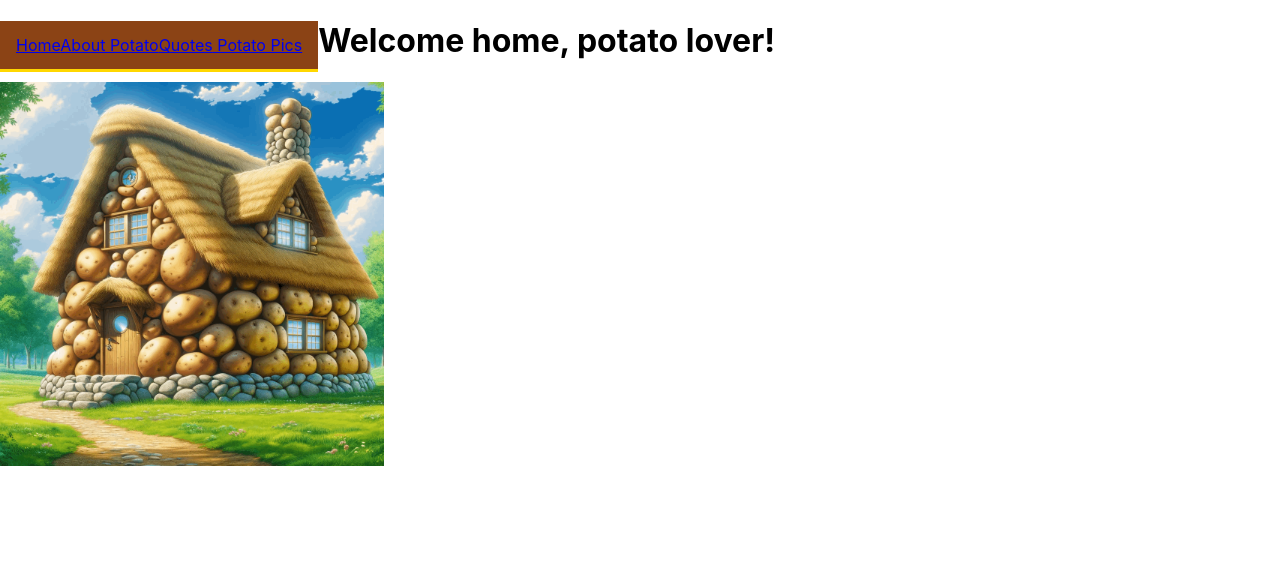
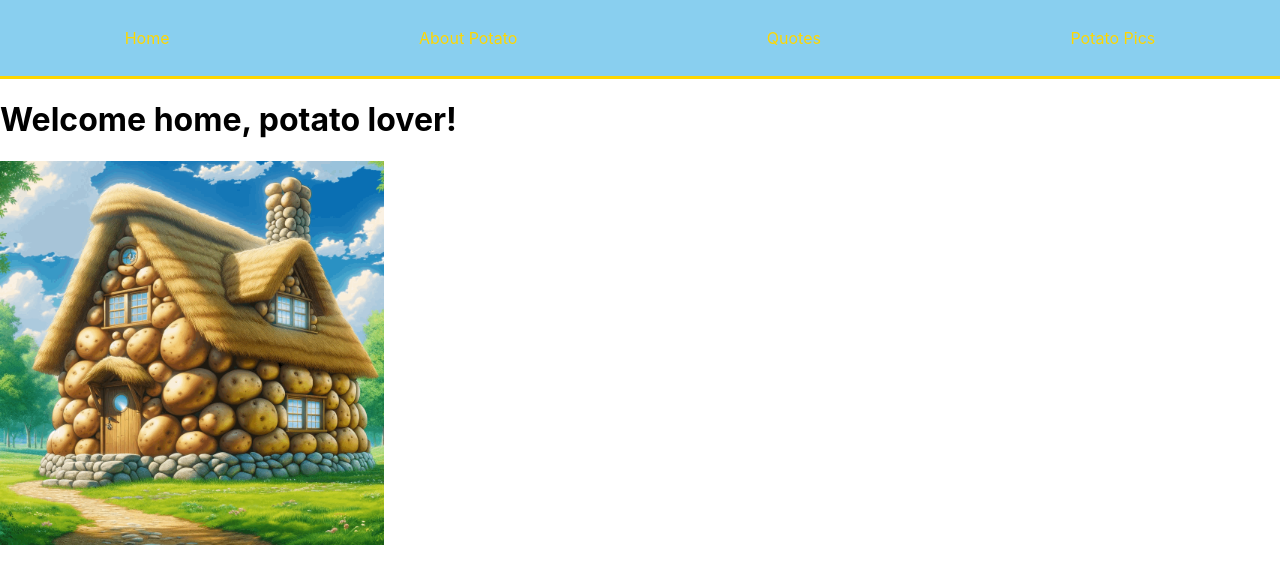
Before and after one commit to PotatoHalez/potato-paradise, a React (Create React App) app: page / in a window 1280 px wide. Shown: the top 584 px of the page. Built offline with nearby package versions, Linux system fonts and the light colour scheme.

Commit message:
Navbar update

```diff
--- a/src/css/Navbar.css
+++ b/src/css/Navbar.css
@@ -1,20 +1,24 @@
 .navbar {
-    background-color: #8B4315;
+    background-color: #89CFEF;
+    border-bottom: 3px solid gold;
+    display: flex;
+    justify-content: space-around;
+    padding: 14px 0;
+    margin: 0;
+    width: 100%;
     overflow: hidden;
-    border-bottom: 3px solid gold;
 }
 
-.navbar {
-    float: left;
-    display: block;
+.navbar a {
     color: #ffd700;
     text-align: center;
     padding: 14px 16px;
     text-decoration: none;
+    margin: 0 10px;
 }
 
 .navbar a:hover {
     background-color: #C4A484;
     color: #FFFFFF;
-    ;
+    padding: 14px 16px;
 }
```
